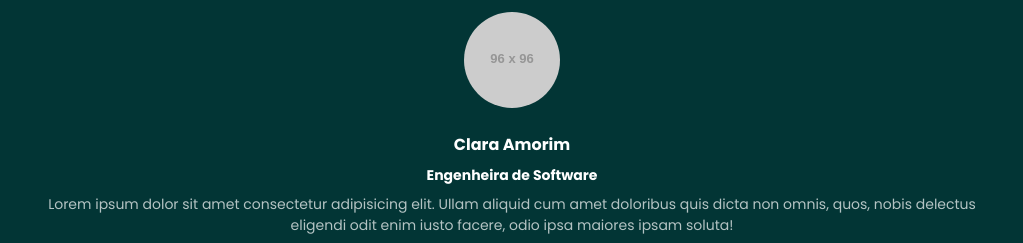
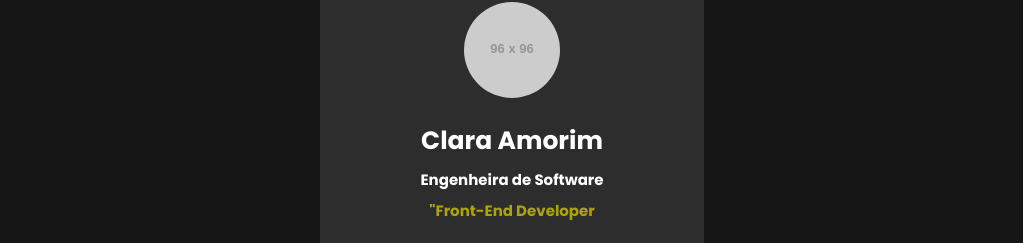
Before and after one commit to Astaphaanos/LESS, a website: page index.html in a window 1280 px wide. Shown: the part 117-360 px from the top of the page, without its empty margins (128-1151 px from the left). Drawn offline with nearby package versions, Linux system fonts and the light colour scheme; files that its build step writes are made by us from their sources; placeholder pictures from the web are drawn by us.

Commit message:
Alterações

```diff
--- a/index.html
+++ b/index.html
@@ -12,19 +12,19 @@
     <!--CSS-->
     <link rel="stylesheet" href="build/styles/main.css">
 
-    <title>Engenheira de Software</title>
+    <title>Social Links</title>
 </head>
 <body>
     <div class="container">
         <!--Parte de cima-->
+        <div class="box-container">
             <header>
                     <img class="profile-picture" src="https://placehold.co/96x96" alt="Imagem de Perfil">
                     <div class="profile-bio">
                         <h1 class="profile-bio-name">Clara Amorim</h1>
                         <h2 class="profile-bio-subtitle">Engenheira de Software</h2>
-                    <p class="profile-bio-description">Lorem ipsum dolor sit amet consectetur adipisicing elit. Ullam aliquid cum amet doloribus quis dicta non omnis, quos, nobis delectus eligendi odit enim iusto facere, odio ipsa maiores ipsam soluta!</p>
+                        <p class="profile-bio-description">"Front-End Developer</p>
             </header>
-
             <!--Conteúdo Principal-->
             <nav>
                 <ul class="social-links">
@@ -39,7 +39,6 @@
                             <img src="src/images/github.svg" alt=" Logo do GitHub">
                         </a>
                     </li>
-
                     <li><!--E-mail-->
                         <a href="mailto:anclar206@outlook.com" target="_blank">
                             <img src="src/images/mail.svg" alt="Logo do Email">
@@ -47,7 +46,6 @@
                     </li>
                 </ul>
             </nav>
-
             <nav>
                 <ul class="projects-list">
                     <li class="projects-list-item"><a href="https://patisserie-du-cafe.vercel.app/" target="_blank">Visite o Projeto: "Pâtisserie du Café"</a></li>
@@ -56,5 +54,6 @@
                 </ul>
             </nav>
         </div>
+    </div>
 </body>
 </html>
--- a/src/styles/main.less
+++ b/src/styles/main.less
@@ -30,7 +30,7 @@ body {
 
 .container {
     max-width: 960px;
-    width: 100%;
+    width: 30%;
     margin: 0 auto;
     height: 100vh;
     display: flex;
@@ -39,11 +39,19 @@ body {
 
     @media @breakpointTablet {
         max-width: 80%;
+        width: 100%;
     }
 
     @media @breakpointMobile {
-        max-width: 70%;
+        max-width: 90%;
+        width: 90%;
     }
+}
+
+.box-container {
+    background-color: #colors[backgroundColorCard];
+    padding: 40px;
+    border-radius: 20px;
 }
 
 li {
@@ -64,18 +72,20 @@ header {
     text-align: center;
 
     &-name { //& -> se refere ao seletor "profile-bio" e o restante do nome (por ter o mesmo nome), só muda o restante
-        font-size: 16px;
+        font-size: 25px;
         .marginBottom8();
     }
 
     &-subtitle {
-        font-size: 14px;
+        font-size: 15px;
         .marginBottom8();
     }
 
     &-description {
-        font-size: 14px;
-        opacity: 0.7;
+        font-size: 15px;
+        opacity: 0.8;
+        color: #colors[textColorDescription];
+        font-weight: bold;
     }
 }
 
--- a/src/styles/mapas.less
+++ b/src/styles/mapas.less
@@ -1,5 +1,7 @@
 #colors() {
-    backgroundColor:  #023535;
-    buttonColor: #557264;
+    backgroundColor:  #161616;
+    backgroundColorCard: #2D2D2D;
+    buttonColor: #F2BC57;
     textColor: white;
+    textColorDescription: #CCC202;
 }
```
Lines whose indentation alone changed are shown as unchanged.
